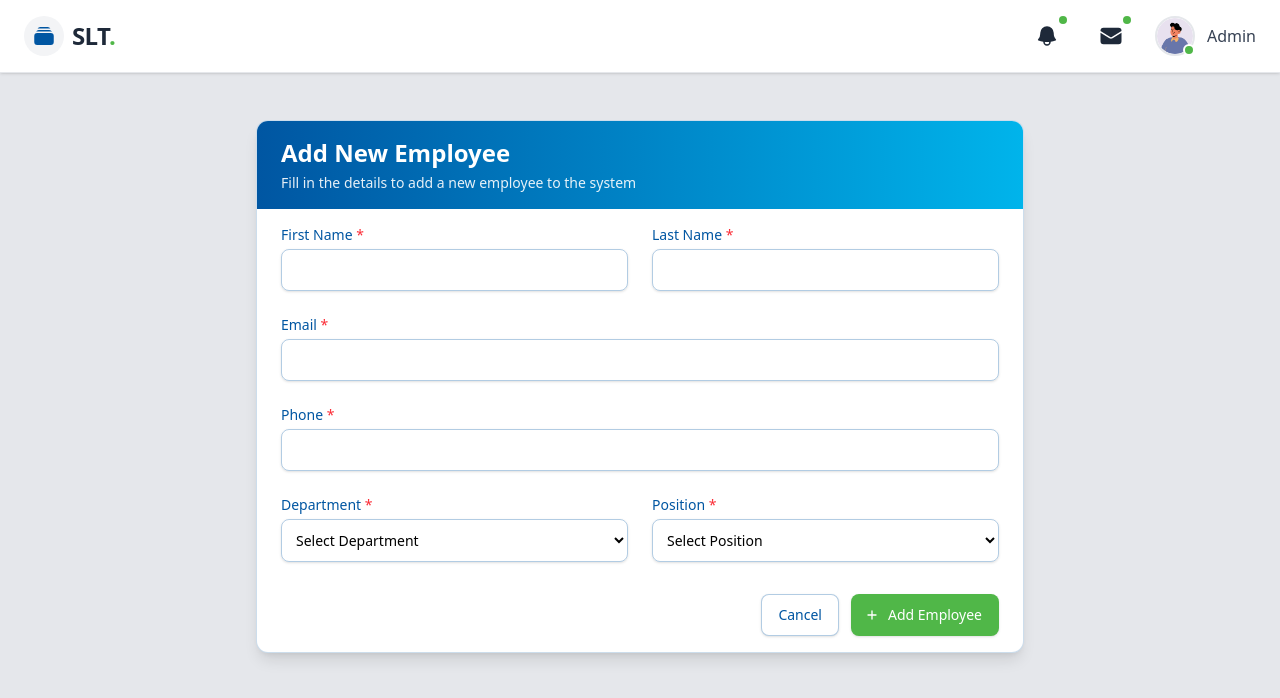
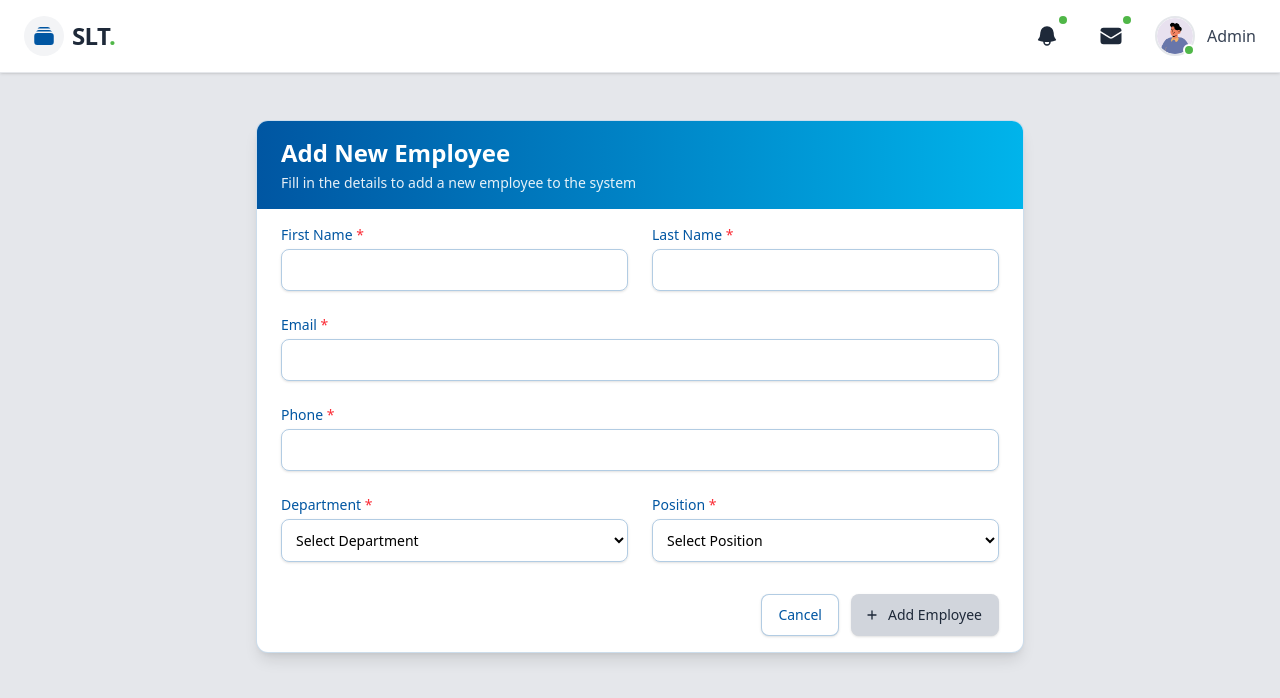
Before and after one commit to Sangeeth-Madushan/employee-management-crud-frontend, a React (Vite) app: page /add-employee in a window 1280 px wide. Shown: the top 698 px of the page. Built offline with nearby package versions, Linux system fonts and the light colour scheme.

Commit message:
Change color codes

```diff
--- a/src/pages/addEmployees.jsx
+++ b/src/pages/addEmployees.jsx
@@ -200,7 +200,7 @@ function AddEmployees() {
                 <button
                   type="submit"
                   disabled={isSubmitting}
-                  className={`inline-flex items-center px-4 py-2.5 border border-transparent text-sm font-medium rounded-lg shadow-sm text-white bg-[#50b748] hover:bg-[#3e9e36] focus:outline-none focus:ring-2 focus:ring-offset-2 focus:ring-[#50b748] transition-colors ${isSubmitting ? 'opacity-75 cursor-not-allowed' : ''}`}
+                  className={`inline-flex items-center px-4 py-2.5 border border-transparent text-sm font-medium rounded-lg shadow-sm text-gray-800 bg-gray-300 hover:bg-[#3e9e36] focus:outline-none focus:ring-2 focus:ring-offset-2 focus:ring-[#50b748] transition-colors ${isSubmitting ? 'opacity-75 cursor-not-allowed' : ''}`}
                 >
                   {isSubmitting ? (
                     <>
--- a/src/pages/employee.jsx
+++ b/src/pages/employee.jsx
@@ -123,7 +123,7 @@ function Employee() {
                   </div>
                   <button
                     onClick={() => navigate("/add-employee")}
-                    className="bg-gray-100 border border-green-600 text-gray-800 hover:bg-gray-200 hover:border-green-700 px-4 py-2 rounded-lg flex items-center justify-center gap-2 transition-colors shadow-sm"
+                    className="bg-gray-100 border border-green-600 text-gray-800 hover:bg-green-500 hover:border-green-800 px-4 py-2 rounded-lg flex items-center justify-center gap-2 transition-colors shadow-sm"
 
                   >
                     <FiPlus className="w-5 h-5" />
--- a/src/pages/updateEmployees.jsx
+++ b/src/pages/updateEmployees.jsx
@@ -221,7 +221,7 @@ function UpdateEmployee() {
               <button
                 type="submit"
                 disabled={isSubmitting}
-                className={`inline-flex items-center px-4 py-2.5 border border-transparent text-sm font-medium rounded-lg shadow-sm text-white bg-[#50b748] hover:bg-[#3e9e36] focus:outline-none focus:ring-2 focus:ring-offset-2 focus:ring-[#50b748] transition-colors ${isSubmitting ? 'opacity-75 cursor-not-allowed' : ''}`}
+                className={`inline-flex items-center px-4 py-2.5 border border-transparent text-sm font-medium rounded-lg shadow-sm text-gray-800 bg-gray-300 hover:bg-[#3e9e36] focus:outline-none focus:ring-2 focus:ring-offset-2 focus:ring-[#50b748] transition-colors ${isSubmitting ? 'opacity-75 cursor-not-allowed' : ''}`}
               >
                 {isSubmitting ? (
                   <>
```
